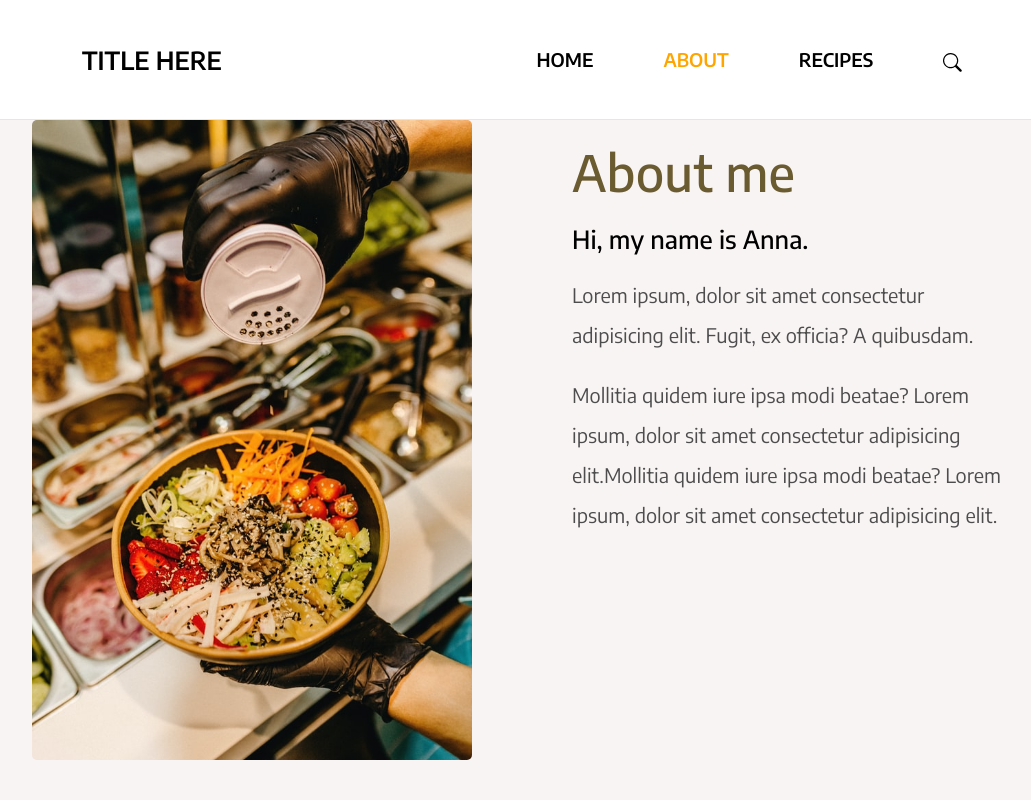
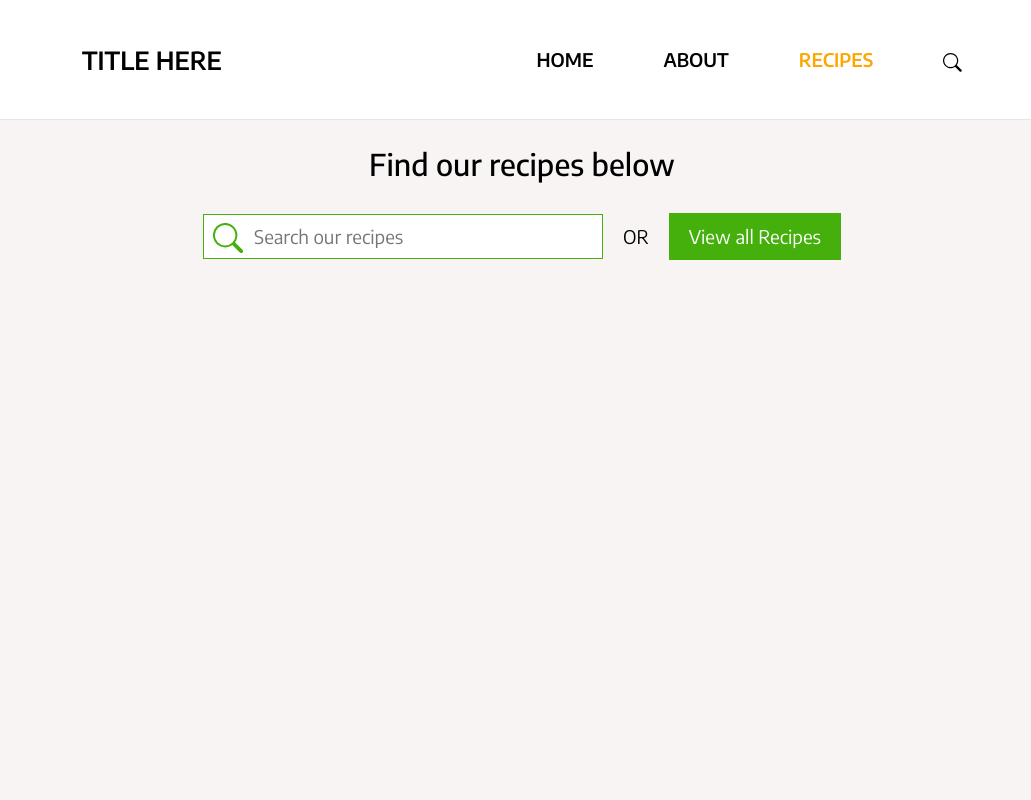
Before and after one commit to AnnaAn01/recipe-website, a React (Create React App) app: page /#/recipe in a window 1280 px wide. Before the commit this address led to /#/about. Shown: the top 800 px of the page, without its empty margins (118-1149 px from the left). Built offline with nearby package versions, Linux system fonts and the light colour scheme.

Commit message:
Adding Recipe section

```diff
--- a/src/components/Recipes/Recipes.css
+++ b/src/components/Recipes/Recipes.css
@@ -25,16 +25,18 @@
 }
 
 .recipes-search__wrapper {
-  padding-top: 5rem;
+  padding-top: 3rem;
   align-items: center;
   justify-content: center;
   display: flex;
-  background-color: rgba(230, 230, 230, 1);
+  /* background-color: rgba(230, 230, 230, 1); */
 }
 
 .recipes__title {
   justify-content: center;
   align-items: center;
   text-align: center;
-  font-size: 2rem;
+  font-size: 3rem;
+  padding-top: 2.5rem;
+  font-weight: 500;
 }
--- a/src/components/Recipes/Recipes.js
+++ b/src/components/Recipes/Recipes.js
@@ -11,6 +11,7 @@
           <div className="recipes-search__wrapper">
             <SearchBar />
           </div>
+          <div className="recipes__all-container"></div>
         </div>
       </div>
     </>
```
